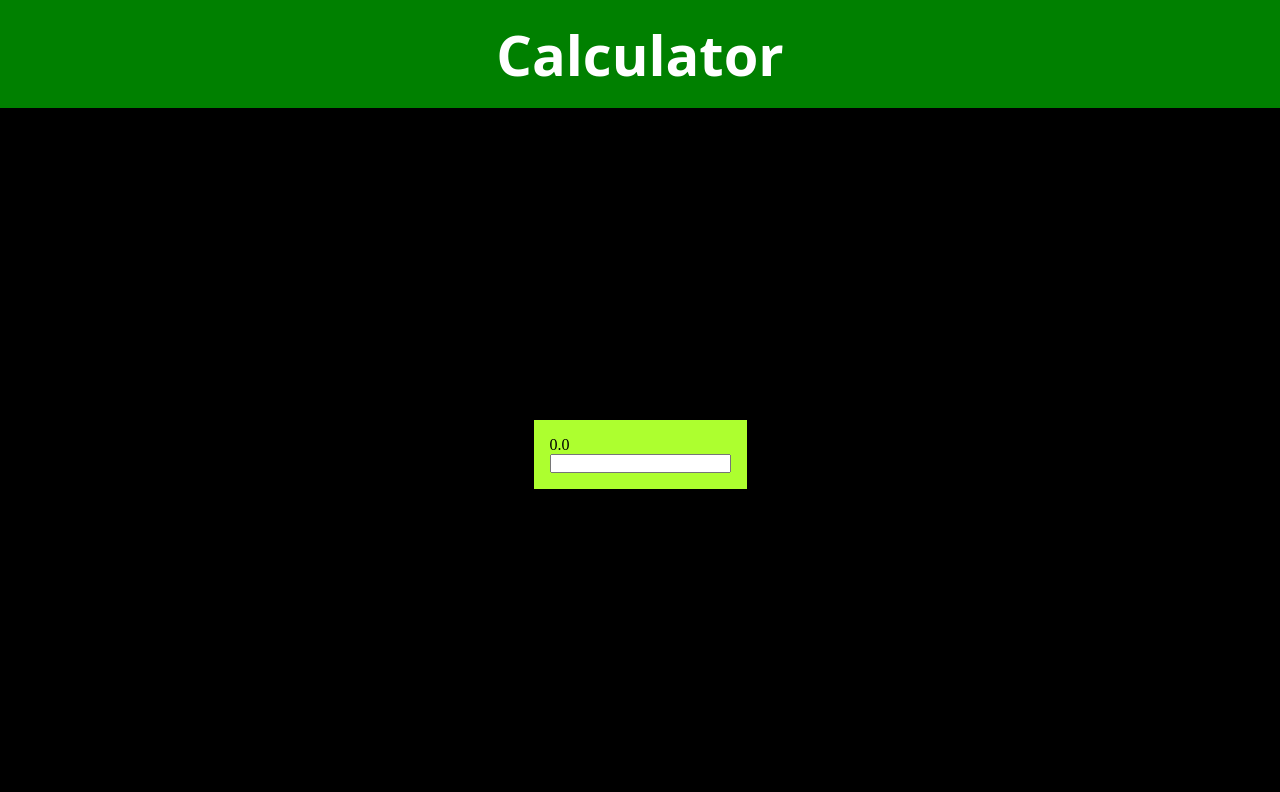
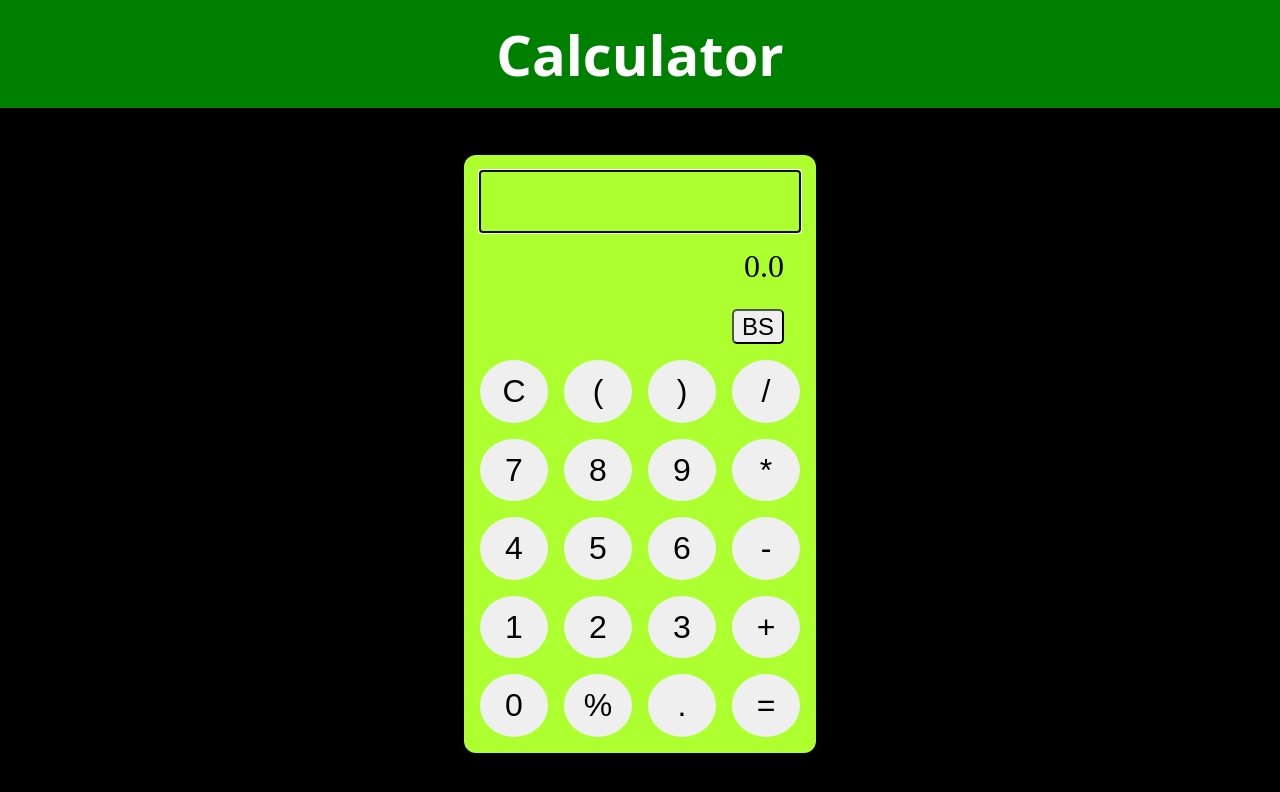
Before and after one commit to csm-18/calculator-web-app, a Vue app in the folder frontend/: page / in a window 1280 px wide. Shown: the top 792 px of the page. Built offline with nearby package versions, Linux system fonts and the light colour scheme.

Commit message:
ui: calculator overall structure and styling

```diff
--- a/frontend/src/components/Buttons.vue
+++ b/frontend/src/components/Buttons.vue
@@ -1,5 +1,42 @@
 <script setup></script>
 
-<template></template>
+<template>
+  <div class="buttons-con">
+    <button>C</button>
+    <button>(</button>
+    <button>)</button>
+    <button>/</button>
+    <button>7</button>
+    <button>8</button>
+    <button>9</button>
+    <button>*</button>
+    <button>4</button>
+    <button>5</button>
+    <button>6</button>
+    <button>-</button>
+    <button>1</button>
+    <button>2</button>
+    <button>3</button>
+    <button>+</button>
+    <button>0</button>
+    <button>%</button>
+    <button>.</button>
+    <button>=</button>
+  </div>
+</template>
 
-<style lang="scss" scoped></style>
+<style lang="scss" scoped>
+.buttons-con {
+  padding-top: 1rem;
+  display: grid;
+  grid-template-columns: repeat(4, 1fr);
+  gap: 1rem;
+
+  button {
+    font-size: 2rem;
+    padding: 0.8rem;
+    border: 0;
+    border-radius: 50%;
+  }
+}
+</style>
--- a/frontend/src/components/Calculator.vue
+++ b/frontend/src/components/Calculator.vue
@@ -4,9 +4,12 @@ import Buttons from '@/components/Buttons.vue'
 
 <template>
   <div class="calc-con">
-    <div class="display">
-      <p class="result">0.0</p>
-      <input class="input" type="text" />
+    <div class="input-con">
+      <input class="input" type="text" autofocus />
+    </div>
+    <p class="result">0.0</p>
+    <div class="backspace-con">
+      <button class="backspace">BS</button>
     </div>
     <Buttons />
   </div>
@@ -18,5 +21,39 @@ import Buttons from '@/components/Buttons.vue'
   flex-direction: column;
   background: greenyellow;
   padding: 1rem;
+  border-radius: 12px;
+
+  .result {
+    text-align: end;
+    font-size: 2rem;
+    padding: 0 1rem;
+  }
+
+  .input-con {
+    width: 100%;
+    padding-bottom: 1rem;
+
+    .input {
+      background: transparent;
+      max-width: 18rem;
+      text-align: end;
+      padding: 0.5rem 1rem;
+      border: 0;
+      font-size: 2.5rem;
+      caret-color: green;
+    }
+  }
+  .backspace-con {
+    display: flex;
+    justify-content: end;
+    padding-top: 1.5rem;
+    padding-right: 1rem;
+
+    .backspace {
+      font-size: 1.5rem;
+      padding: 0.1rem 0.5rem;
+      border-radius: 5px;
+    }
+  }
 }
 </style>
```
